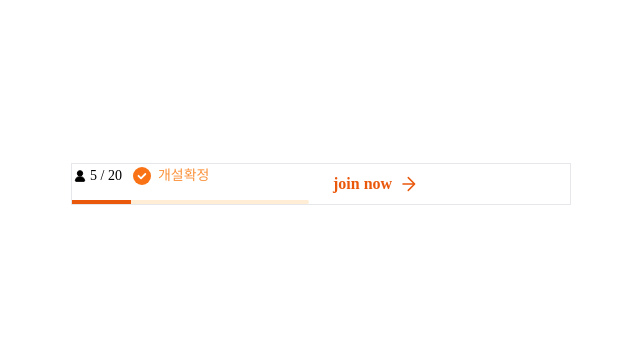
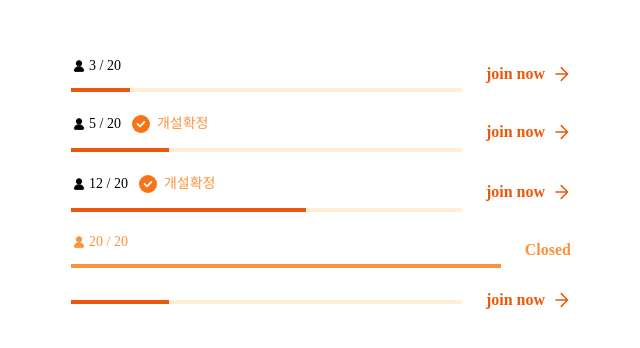
Before and after one commit to INtiful/SootheWithMe, a Next.js app: page / in a window 1280 px wide. Shown: the part 216-564 px from the top of the page, without its empty margins (319-959 px from the left). Built offline with nearby package versions, Linux system fonts and the light colour scheme; a web font is replaced by a local one.

Commit message:
[KAN-15] feat: 개설확정 렌더링 선택 옵션 추가 및 TSDoc 추가

```diff
--- a/src/app/components/ProgressBar/ProgressBar.tsx
+++ b/src/app/components/ProgressBar/ProgressBar.tsx
@@ -1,23 +1,31 @@
 // 개설 확정은 참여 인원수가 최소 인원 수(5명)을 충족한 경우 자동 확정 처리됩니다.
-// Progress bar(참여 인원수) 처음 렌더링 시 숫자가 올라가면서 바가 채워지도록 합니다. (애니메이션) - framer motion
 'use client';
 
 import { IconArrow, IconCheckCircle, IconPerson } from '@/public/icons';
 
+/**
+ * ProgressBar component
+ * @param {number} participantNumber - 참여 인원 수
+ * @param {boolean} hasParticipantNumber - 참여 인원 수 렌더링 여부
+ * @param {boolean} hasOpeningConfirmed - 개설 확정 렌더링 여부
+ */
+
 interface ProgressBarProps {
   participantNumber: number;
   hasParticipantNumber: boolean;
+  hasOpeningConfirmed: boolean;
 }
 
 const ProgressBar = ({
   participantNumber,
   hasParticipantNumber,
+  hasOpeningConfirmed,
 }: ProgressBarProps) => {
   const isOpeningConfirmed = participantNumber >= 5; // 개설 확정 여부 (boolean)
   const isClosedGathering = participantNumber === 20; // 참여 인원이 20명인 경우 (boolean)
 
   return (
-    <div className='flex gap-24 border border-solid'>
+    <div className='flex gap-24'>
       <div className='flex w-full flex-col gap-12'>
         {/* gathering information */}
         <div className='flex items-center gap-8'>
@@ -31,7 +39,7 @@ const ProgressBar = ({
             </div>
           )}
           {/* 개설확정 렌더링 선택 */}
-          {isOpeningConfirmed && !isClosedGathering && (
+          {hasOpeningConfirmed && isOpeningConfirmed && !isClosedGathering && (
             <div className='text-14 flex items-center gap-4 text-var-orange-400'>
               <IconCheckCircle className='h-24 w-24' />
               개설확정
@@ -48,11 +56,11 @@ const ProgressBar = ({
       </div>
       {/* user action */}
       {isClosedGathering ? (
-        <div className='text-16 flex w-full items-center font-semibold text-var-orange-400'>
+        <div className='text-16 flex items-center font-semibold text-var-orange-400'>
           Closed
         </div>
       ) : (
-        <div className='text-16 flex w-full items-center gap-8 font-semibold text-var-orange-600'>
+        <div className='text-16 flex items-center gap-8 whitespace-nowrap font-semibold text-var-orange-600'>
           join now
           <IconArrow className='h-[18px] w-[18px]' />
         </div>
--- a/src/app/page.tsx
+++ b/src/app/page.tsx
@@ -3,8 +3,32 @@ import ProgressBar from './components/ProgressBar/ProgressBar';
 export default function Home() {
   return (
     <main className='flex h-dvh w-dvw items-center justify-center bg-white'>
-      <div className='w-500'>
-        <ProgressBar participantNumber={5} hasParticipantNumber={true} />
+      <div className='flex w-500 flex-col gap-20'>
+        <ProgressBar
+          participantNumber={3}
+          hasParticipantNumber={true}
+          hasOpeningConfirmed={true}
+        />
+        <ProgressBar
+          participantNumber={5}
+          hasParticipantNumber={true}
+          hasOpeningConfirmed={true}
+        />
+        <ProgressBar
+          participantNumber={12}
+          hasParticipantNumber={true}
+          hasOpeningConfirmed={true}
+        />
+        <ProgressBar
+          participantNumber={20}
+          hasParticipantNumber={true}
+          hasOpeningConfirmed={true}
+        />
+        <ProgressBar
+          participantNumber={5}
+          hasParticipantNumber={false}
+          hasOpeningConfirmed={false}
+        />
       </div>
     </main>
   );
```
